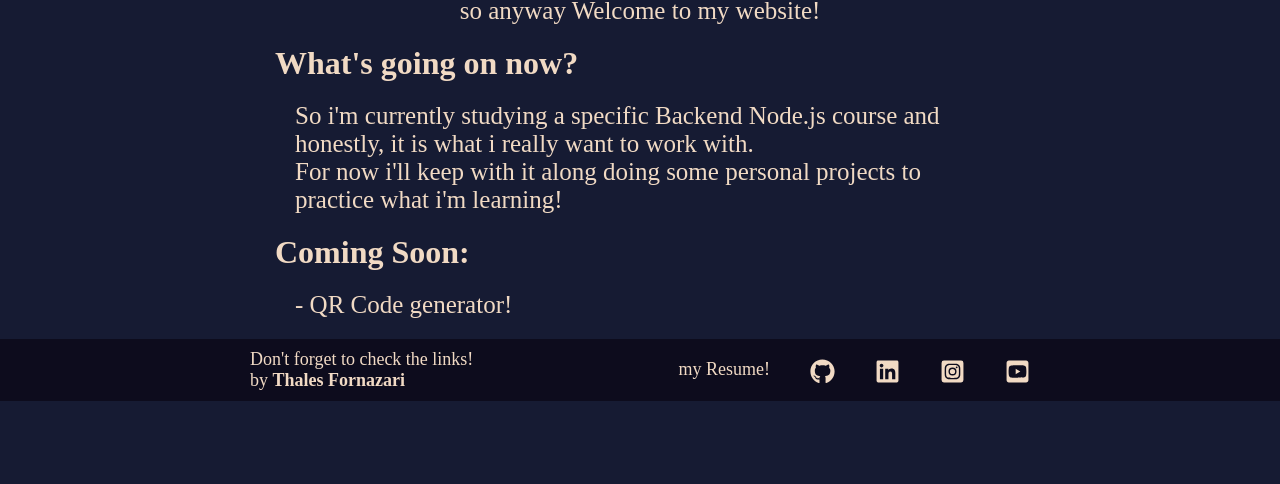
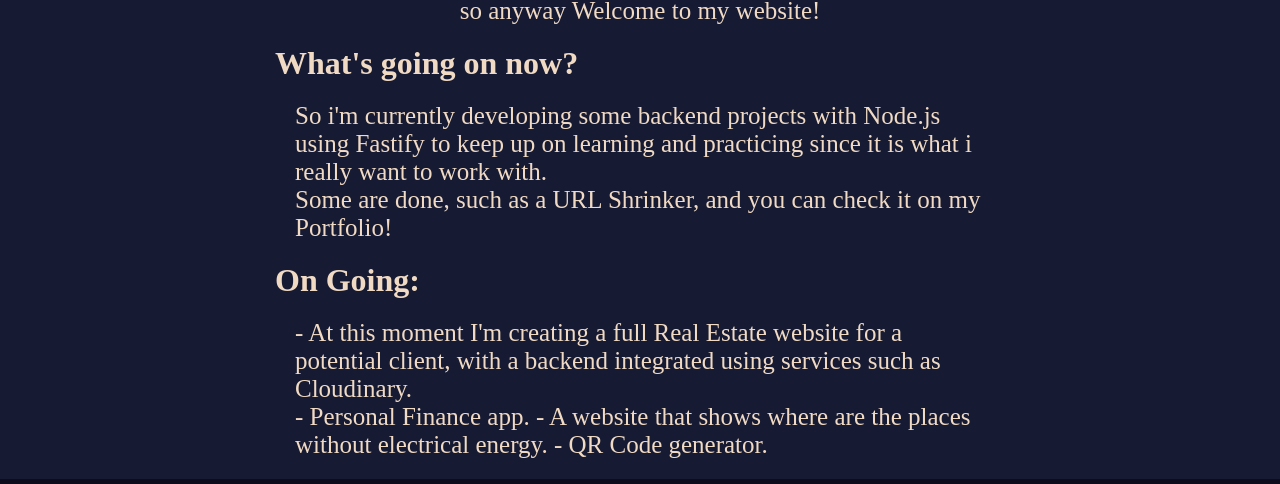
Before and after one commit to thalfor/websiteFrontend, a React (Vite) app: page / in a window 1280 px wide. Shown: the part 468-952 px from the top of the page. Before the commit the page ends 869 px from the top, so only its background shows below. Built offline with nearby package versions, Linux system fonts and the light colour scheme; a web font is replaced by a local one.

Commit message:
homepage update

```diff
--- a/src/pages/homeEng/index.jsx
+++ b/src/pages/homeEng/index.jsx
@@ -16,13 +16,16 @@ export function HomeEng(){
       </p>
         <h1>What&apos;s going on now?</h1>
         <p>
-          So i&apos;m currently studying a specific Backend Node.js course and honestly, it is what i really want to work with.<br />
-          For now i&apos;ll keep with it along doing some personal projects to practice what i&apos;m learning!
+          So i&apos;m currently developing some backend projects with Node.js using Fastify to keep up on learning and practicing since it is what i really want to work with.<br />
+          Some are done, such as a URL Shrinker, and you can check it on my Portfolio!
         </p>
-        <h1>Coming Soon:</h1>
+        <h1>On Going:</h1>
       <div className='comingSoon'>
         <p>
-          - QR Code generator!<br />
+          - At this moment I&apos;m creating a full Real Estate website for a potential client, with a backend integrated using services such as Cloudinary. <br />
+          - Personal Finance app.
+          - A website that shows where are the places without electrical energy.
+          - QR Code generator.<br />
         </p>
       </div>
     </Container>
```
